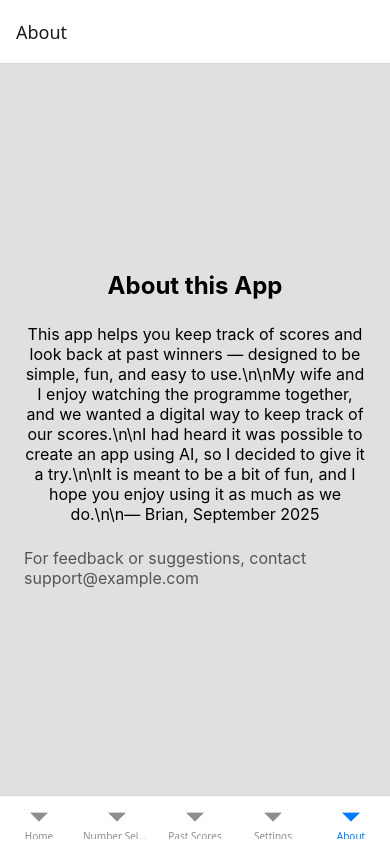
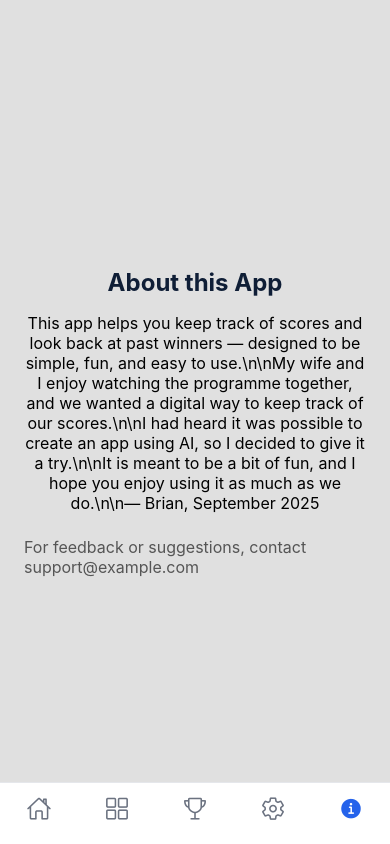
Before and after one commit to brianbees/004_App_fromVScode, a React Native app: screen /About in a window 390 px wide. Built offline with nearby package versions, Linux system fonts and the light colour scheme.

Commit message:
tab bar done

```diff
--- a/screens/AboutScreen.tsx
+++ b/screens/AboutScreen.tsx
@@ -1,11 +1,12 @@
 import React from 'react';
-import { View, Text, StyleSheet, ScrollView } from 'react-native';
+import { View, Text, ScrollView } from 'react-native';
+import GlobalStyles from '../src/components/GlobalStyles';
 
 export default function AboutScreen() {
   return (
-    <ScrollView contentContainerStyle={styles.container}>
-      <Text style={styles.title}>About this App</Text>
-      <Text style={styles.text}>
+    <ScrollView contentContainerStyle={{ flexGrow: 1, justifyContent: 'center', alignItems: 'center', backgroundColor: '#e0e0e0', padding: 24 }}>
+      <Text style={GlobalStyles.title}>About this App</Text>
+      <Text style={{ fontSize: 16, textAlign: 'center' }}>
         This app helps you keep track of scores and look back at past winners — designed to be simple, fun, and easy to use.\n\nMy wife and I enjoy watching the programme together, and we wanted a digital way to keep track of our scores.\n\nI had heard it was possible to create an app using AI, so I decided to give it a try.\n\nIt is meant to be a bit of fun, and I hope you enjoy using it as much as we do.\n\n— Brian, September 2025
       </Text>
       <Text style={{ marginTop: 24, fontSize: 16, color: '#555' }}>
@@ -14,23 +15,3 @@ export default function AboutScreen() {
     </ScrollView>
   );
 }
-
-const styles = StyleSheet.create({
-  container: {
-    flexGrow: 1,
-    justifyContent: 'center',
-    alignItems: 'center',
-    backgroundColor: '#e0e0e0',
-    padding: 24,
-  },
-  title: {
-    fontSize: 24,
-    fontWeight: 'bold',
-    marginBottom: 24,
-    textAlign: 'center',
-  },
-  text: {
-    fontSize: 16,
-    textAlign: 'center',
-  },
-});
--- a/screens/HomeScreen.tsx
+++ b/screens/HomeScreen.tsx
@@ -1,7 +1,8 @@
 
 import React from 'react';
-import { View, Text, TouchableOpacity, StyleSheet, Platform } from 'react-native';
+import { View, Text, TouchableOpacity } from 'react-native';
 import { SafeAreaView } from 'react-native-safe-area-context';
+import GlobalStyles from '../src/components/GlobalStyles';
 
 export default function HomeScreen({ navigation }: any) {
   const handleSelectNumber = (num: number) => {
@@ -32,108 +33,27 @@ export default function HomeScreen({ navigation }: any) {
   };
 
   return (
-    <SafeAreaView style={styles.container}>
-      <View style={styles.content}>
-        <View style={styles.infoBox}>
-          <Text style={styles.infoText}>
+    <SafeAreaView style={GlobalStyles.container}>
+      <View style={GlobalStyles.infoBox}>
+        <Text style={GlobalStyles.infoText}>
           Welcome! Please select the number of players to begin. You can track scores and view past winners in this app.
         </Text>
       </View>
-        <Text style={styles.title}>Choose number of players</Text>
-        <View style={styles.numbersRow}>
+      <Text style={GlobalStyles.title}>Choose number of players</Text>
+      <View style={{ flexDirection: 'row', justifyContent: 'space-evenly', width: '100%', maxWidth: 420, paddingHorizontal: 8 }}>
         {[1, 2, 3, 4].map((num) => (
           <TouchableOpacity
             key={num}
-              style={styles.numberButton}
+            style={GlobalStyles.button}
             activeOpacity={0.7}
             accessibilityRole="button"
             accessibilityLabel={`Select number ${num}`}
             onPress={() => handleSelectNumber(num)}
           >
-              <Text style={styles.numberText}>{num}</Text>
+            <Text style={GlobalStyles.buttonText}>{num}</Text>
           </TouchableOpacity>
         ))}
-        </View>
       </View>
     </SafeAreaView>
   );
 }
-
-const BUTTON_MIN_WIDTH = 64;
-
-const styles = StyleSheet.create({
-  infoBox: {
-    width: '80%',
-    backgroundColor: '#f9f9f9',
-    borderRadius: 10,
-    borderWidth: 1,
-    borderColor: '#ccc',
-    padding: 16,
-    marginBottom: 20,
-    alignSelf: 'center',
-  },
-  infoText: {
-    fontSize: 15,
-    color: '#333',
-    textAlign: 'center',
-  },
-  container: {
-    flex: 1,
-    backgroundColor: '#fff',
-  },
-  content: {
-    flex: 1,
-    justifyContent: 'center',
-    alignItems: 'center',
-    paddingHorizontal: 16,
-  },
-  title: {
-    fontSize: 20,
-    marginBottom: 24,
-    fontWeight: Platform.OS === 'ios' ? '600' : '700',
-    color: '#0f1e36',
-  },
-  numbersRow: {
-    flexDirection: 'row',
-    justifyContent: 'space-evenly',
-    width: '100%',
-    maxWidth: 420,
-    paddingHorizontal: 8,
-  },
-  numberButton: {
-    minWidth: BUTTON_MIN_WIDTH,
-    alignItems: 'center',
-    justifyContent: 'center',
-    backgroundColor: '#f0f0f0',
-    paddingVertical: 20,
-    paddingHorizontal: 24,
-    borderRadius: 10,
-    borderWidth: 2,
-    borderColor: '#007AFF',
-  },
-  numberText: {
-    fontSize: 18,
-    fontWeight: '600',
-    color: '#222',
-  },
-  footer: {
-    flexDirection: 'row',
-    justifyContent: 'space-evenly',
-    borderTopWidth: StyleSheet.hairlineWidth,
-    borderColor: '#ccc',
-    paddingVertical: 12,
-    paddingHorizontal: 8,
-  },
-  footerButton: {
-    minWidth: BUTTON_MIN_WIDTH,
-    alignItems: 'center',
-    justifyContent: 'center',
-    paddingVertical: 6,
-    paddingHorizontal: 8,
-    borderRadius: 8,
-  },
-  footerText: {
-    fontSize: 14,
-    color: 'red',
-  },
-});
--- a/screens/PastScoresScreen.tsx
+++ b/screens/PastScoresScreen.tsx
@@ -1,5 +1,6 @@
 import React from 'react';
-import { View, Text, StyleSheet, FlatList } from 'react-native';
+import { View, Text, FlatList } from 'react-native';
+import GlobalStyles from '../src/components/GlobalStyles';
 
 const mockPastScores = [
   { id: '1', date: '2025-09-01', winner: 'Brian', score: 12 },
@@ -8,13 +9,13 @@ const mockPastScores = [
 
 export default function PastScoresScreen() {
   return (
-    <View style={styles.container}>
-      <Text style={styles.title}>Past Scores</Text>
+    <View style={{ ...GlobalStyles.container, padding: 16 }}>
+      <Text style={GlobalStyles.title}>Past Scores</Text>
       <FlatList
         data={mockPastScores}
         keyExtractor={item => item.id}
         renderItem={({ item }) => (
-          <View style={styles.item}>
+          <View style={{ padding: 8, borderBottomWidth: 1, borderBottomColor: '#eee' }}>
             <Text>{item.date}: {item.winner} ({item.score})</Text>
           </View>
         )}
@@ -25,22 +26,3 @@ export default function PastScoresScreen() {
     </View>
   );
 }
-
-const styles = StyleSheet.create({
-  container: {
-    flex: 1,
-    padding: 16,
-    backgroundColor: '#fff',
-  },
-  title: {
-    fontSize: 24,
-    fontWeight: 'bold',
-    marginBottom: 16,
-    textAlign: 'center',
-  },
-  item: {
-    padding: 8,
-    borderBottomWidth: 1,
-    borderBottomColor: '#eee',
-  },
-});
--- a/screens/ScoreScreen.tsx
+++ b/screens/ScoreScreen.tsx
@@ -1,26 +1,13 @@
 import React from 'react';
-import { View, Text, StyleSheet } from 'react-native';
+import { View, Text } from 'react-native';
+import GlobalStyles from '../src/components/GlobalStyles';
 
 export default function ScoreScreen({ route }: any) {
   const { numPlayers } = route.params || {};
   return (
-    <View style={styles.container}>
-      <Text style={styles.title}>Score Screen</Text>
+    <View style={GlobalStyles.container}>
+      <Text style={GlobalStyles.title}>Score Screen</Text>
       <Text>Number of players selected: {numPlayers}</Text>
     </View>
   );
 }
-
-const styles = StyleSheet.create({
-  container: {
-    flex: 1,
-    justifyContent: 'center',
-    alignItems: 'center',
-    backgroundColor: '#fff',
-  },
-  title: {
-    fontSize: 24,
-    fontWeight: 'bold',
-    marginBottom: 16,
-  },
-});
--- a/screens/SettingsScreen.tsx
+++ b/screens/SettingsScreen.tsx
@@ -1,10 +1,11 @@
 import React from 'react';
-import { View, Text, StyleSheet } from 'react-native';
+import { View, Text } from 'react-native';
+import GlobalStyles from '../src/components/GlobalStyles';
 
 export default function SettingsScreen() {
   return (
-    <View style={styles.container}>
-      <Text style={styles.title}>Settings</Text>
+    <View style={GlobalStyles.container}>
+      <Text style={GlobalStyles.title}>Settings</Text>
       <Text>Version: 1.0.0</Text>
       <Text>Developer: Brian</Text>
       <Text style={{ marginTop: 24, fontSize: 16, color: '#555' }}>
@@ -13,17 +14,3 @@ export default function SettingsScreen() {
     </View>
   );
 }
-
-const styles = StyleSheet.create({
-  container: {
-    flex: 1,
-    justifyContent: 'center',
-    alignItems: 'center',
-    backgroundColor: '#fff',
-  },
-  title: {
-    fontSize: 24,
-    fontWeight: 'bold',
-    marginBottom: 16,
-  },
-});
--- a/src/AppNavigator.tsx
+++ b/src/AppNavigator.tsx
@@ -1,7 +1,12 @@
 import React from 'react';
-import { NavigationContainer } from '@react-navigation/native';
+import { StatusBar } from 'expo-status-bar';
+import { Platform } from 'react-native';
+import { NavigationContainer, DefaultTheme } from '@react-navigation/native';
 import { createBottomTabNavigator } from '@react-navigation/bottom-tabs';
 import { createNativeStackNavigator } from '@react-navigation/native-stack';
+import { Ionicons } from '@expo/vector-icons';
+import { SafeAreaProvider, useSafeAreaInsets } from 'react-native-safe-area-context';
+
 import HomeScreen from '../screens/HomeScreen';
 import SettingsScreen from '../screens/SettingsScreen';
 import PastScoresScreen from '../screens/PastScoresScreen';
@@ -19,7 +24,12 @@ const Stack = createNativeStackNavigator();
 
 function NumberStack() {
   return (
-    <Stack.Navigator>
+    <Stack.Navigator
+      screenOptions={{
+        headerTitleAlign: 'center',
+        headerShadowVisible: false,
+      }}
+    >
       <Stack.Screen name="Number Selector" component={NumberSelectorScreen} />
       <Stack.Screen name="Number1" component={Number1Screen} />
       <Stack.Screen name="Number2" component={Number2Screen} />
@@ -31,16 +41,96 @@ function NumberStack() {
   );
 }
 
-export default function AppNavigator() {
+const AppTheme = {
+  ...DefaultTheme,
+  colors: {
+    ...DefaultTheme.colors,
+    background: '#fff',
+  },
+};
+
+function TabNavigatorWithInsets() {
+  const insets = useSafeAreaInsets();
+  // More aggressive minimum padding for devices with tall gesture bars (e.g., S21)
+  const MIN_BOTTOM_PAD = Platform.OS === 'android' ? 40 : 32;
+  const bottomPad = Math.max(insets.bottom, MIN_BOTTOM_PAD);
+
   return (
-    <NavigationContainer>
-      <Tab.Navigator initialRouteName="Home">
+    <Tab.Navigator
+      initialRouteName="Home"
+      screenOptions={({ route }) => {
+        const iconNames = {
+          Home: 'home',
+          'Number Selector': 'grid',
+          'Past Scores': 'trophy',
+          Settings: 'settings',
+          About: 'information-circle',
+        } as const;
+        const iconOutlineNames = {
+          Home: 'home-outline',
+          'Number Selector': 'grid-outline',
+          'Past Scores': 'trophy-outline',
+          Settings: 'settings-outline',
+          About: 'information-circle-outline',
+        } as const;
+
+        return {
+          headerShown: false,
+          safeAreaInsets: { bottom: bottomPad },
+          tabBarActiveTintColor: '#2563eb',
+          tabBarInactiveTintColor: '#6b7280',
+          tabBarLabelStyle: { fontSize: 12, marginBottom: 2 },
+          tabBarIcon: ({ color, size, focused }: { color: string; size: number; focused: boolean }) => {
+            const name = focused
+              ? iconNames[route.name as keyof typeof iconNames]
+              : iconOutlineNames[route.name as keyof typeof iconOutlineNames];
+            return <Ionicons name={name} size={size ?? 22} color={color} />;
+          },
+          tabBarStyle:
+            Platform.OS === 'web'
+              ? {
+                  position: 'absolute',
+                  bottom: 0,
+                  left: 0,
+                  right: 0,
+                  width: '100%',
+                  zIndex: 10,
+                  minHeight: 62,
+                  paddingTop: 6,
+                  paddingBottom: bottomPad,
+                  borderTopWidth: 1,
+                  borderTopColor: '#e5e7eb',
+                  backgroundColor: '#ffffff',
+                }
+              : {
+                  position: 'relative',
+                  minHeight: 62,
+                  paddingTop: 6,
+                  paddingBottom: bottomPad,
+                  borderTopWidth: 1,
+                  borderTopColor: '#e5e7eb',
+                  backgroundColor: '#ffffff',
+                },
+          tabBarHideOnKeyboard: true,
+        };
+      }}
+    >
       <Tab.Screen name="Home" component={HomeScreen} />
-        <Tab.Screen name="Number Selector" component={NumberStack} />
+      <Tab.Screen name="Number Selector" component={NumberStack} options={{ headerShown: false }} />
       <Tab.Screen name="Past Scores" component={PastScoresScreen} />
       <Tab.Screen name="Settings" component={SettingsScreen} />
       <Tab.Screen name="About" component={AboutScreen} />
     </Tab.Navigator>
-    </NavigationContainer>
   );
 }
+
+export default function AppNavigator() {
+  return (
+    <SafeAreaProvider>
+      <StatusBar style="dark" translucent={false} backgroundColor="#ffffff" />
+      <NavigationContainer theme={AppTheme}>
+        <TabNavigatorWithInsets />
+      </NavigationContainer>
+    </SafeAreaProvider>
+  );
+}
--- /dev/null
+++ b/src/components/GlobalStyles.ts
@@ -0,0 +1,65 @@
+import { StyleSheet } from 'react-native';
+
+const GlobalStyles = StyleSheet.create({
+  container: {
+    flex: 1,
+    justifyContent: 'center',
+    alignItems: 'center',
+    backgroundColor: '#fff',
+  },
+  title: {
+    fontSize: 24,
+    fontWeight: 'bold',
+    marginBottom: 16,
+    textAlign: 'center',
+    color: '#0f1e36',
+  },
+  button: {
+    minWidth: 64,
+    alignItems: 'center',
+    justifyContent: 'center',
+    backgroundColor: '#f0f0f0',
+    paddingVertical: 20,
+    paddingHorizontal: 24,
+    borderRadius: 10,
+    borderWidth: 2,
+    borderColor: '#007AFF',
+  },
+  buttonText: {
+    fontSize: 18,
+    fontWeight: '600',
+    color: '#222',
+  },
+  card: {
+    width: '100%',
+    maxWidth: 180,
+    padding: 12,
+    borderRadius: 16,
+    backgroundColor: '#bdbdbd',
+    borderWidth: 4,
+    borderColor: '#007AFF',
+    alignItems: 'center',
+    shadowColor: '#000',
+    shadowOffset: { width: 0, height: 2 },
+    shadowOpacity: 0.2,
+    shadowRadius: 6,
+    elevation: 4,
+  },
+  infoBox: {
+    width: '80%',
+    backgroundColor: '#f9f9f9',
+    borderRadius: 10,
+    borderWidth: 1,
+    borderColor: '#ccc',
+    padding: 16,
+    marginBottom: 20,
+    alignSelf: 'center',
+  },
+  infoText: {
+    fontSize: 15,
+    color: '#333',
+    textAlign: 'center',
+  },
+});
+
+export default GlobalStyles;
```
Also changed, not shown: package.json (+4 -3 lines), 1 other file (tests, documents, lock files or other folders). Lines whose indentation alone changed are shown as unchanged.
